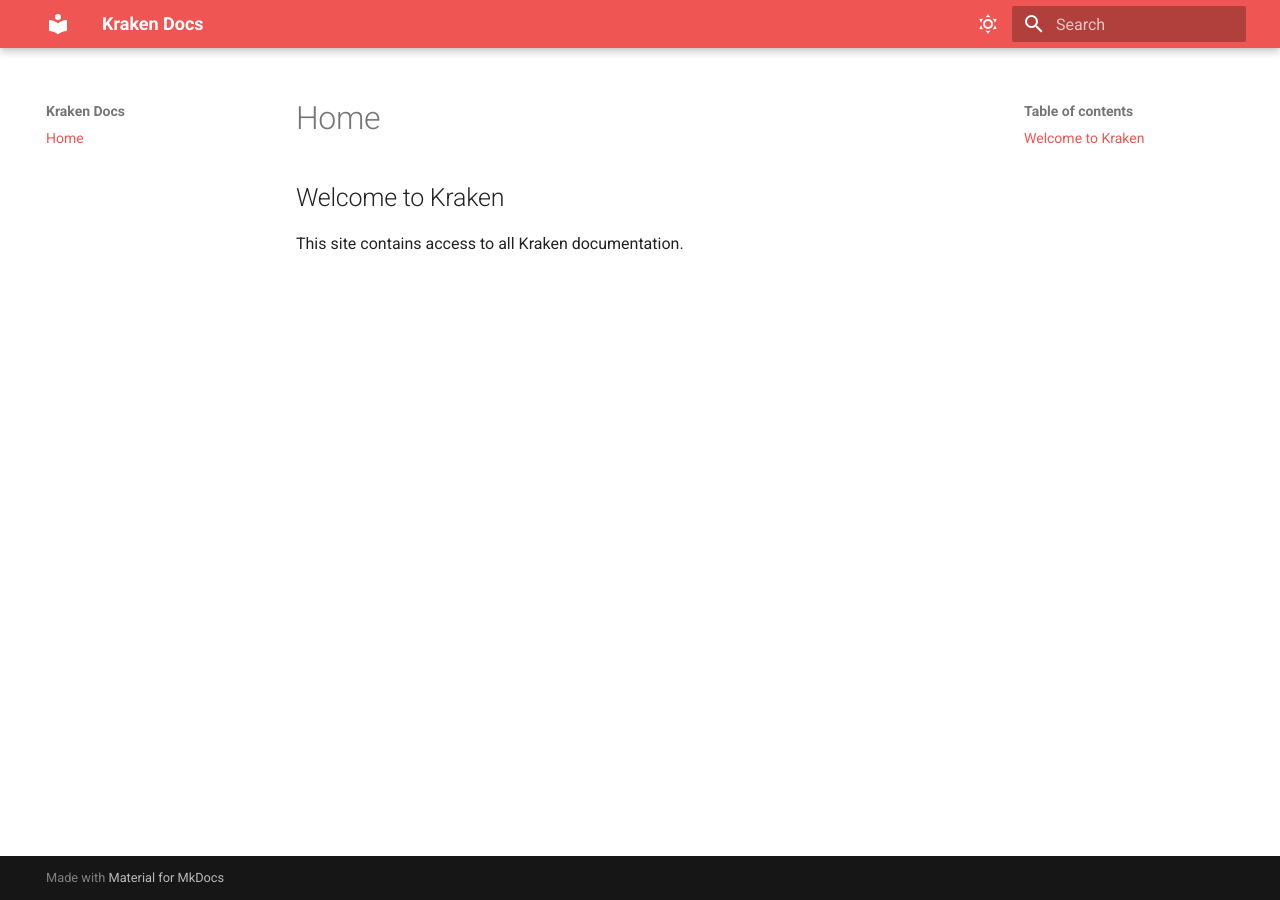
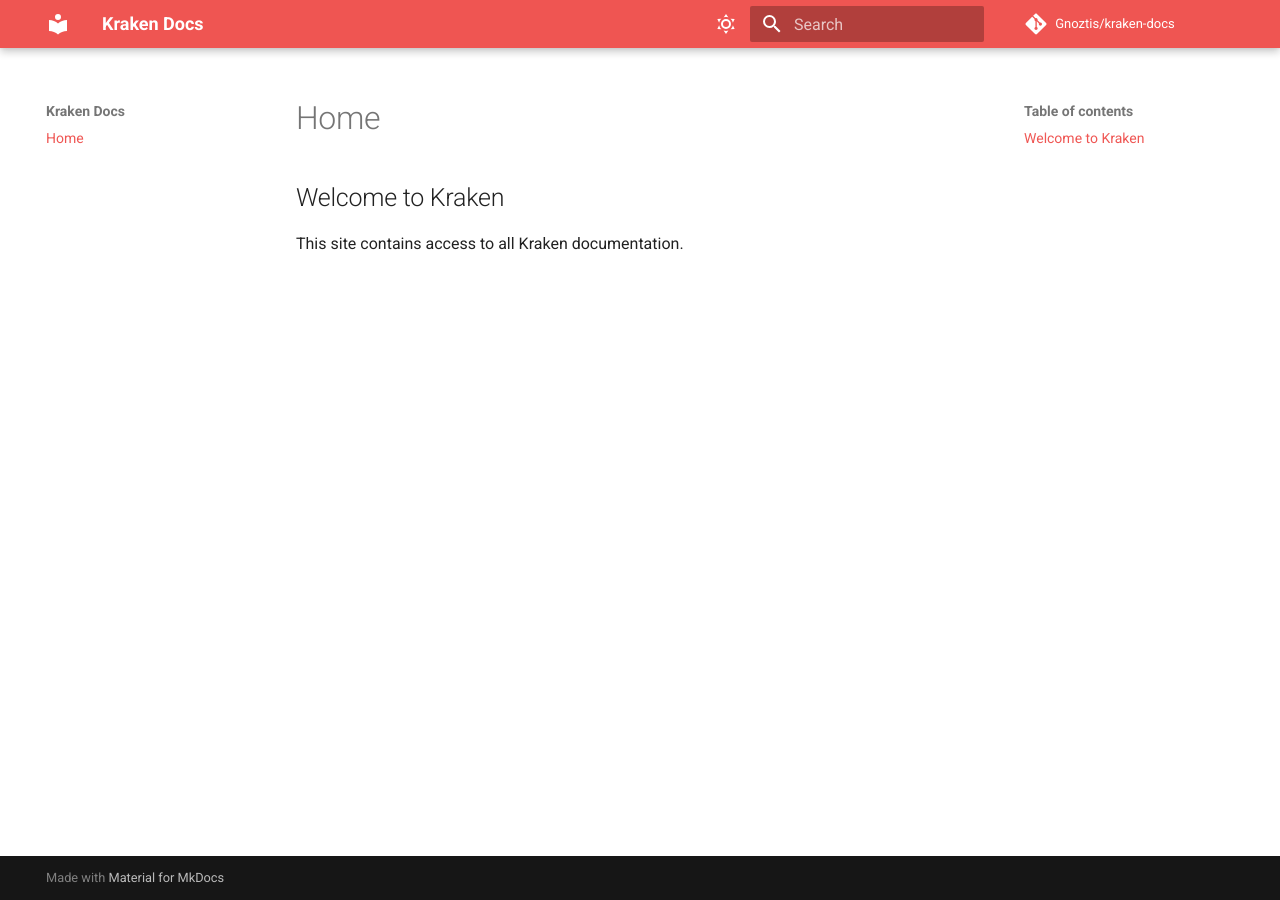
Before and after one commit to Gnoztis/kraken-docs, an MkDocs documentation site: the page built from docs/index.md, in a window 1280 px wide. Built offline with MkDocs 1.6.1 and Material for MkDocs 9.7.7, drawn with Linux system fonts in a browser that asks for light colours; comment, search, counter and statistics services are not loaded.

Commit message:
Update mkdocs.yml

```diff
--- a/mkdocs.yml
+++ b/mkdocs.yml
@@ -19,7 +19,8 @@ theme:
         name: Switch to light mode
 
 
-
+repo_name: Gnoztis/kraken-docs
+repo_url: https://github.com/Gnoztis/kraken-docs
 markdown_extensions:
   - toc:
       permalink: true
```
